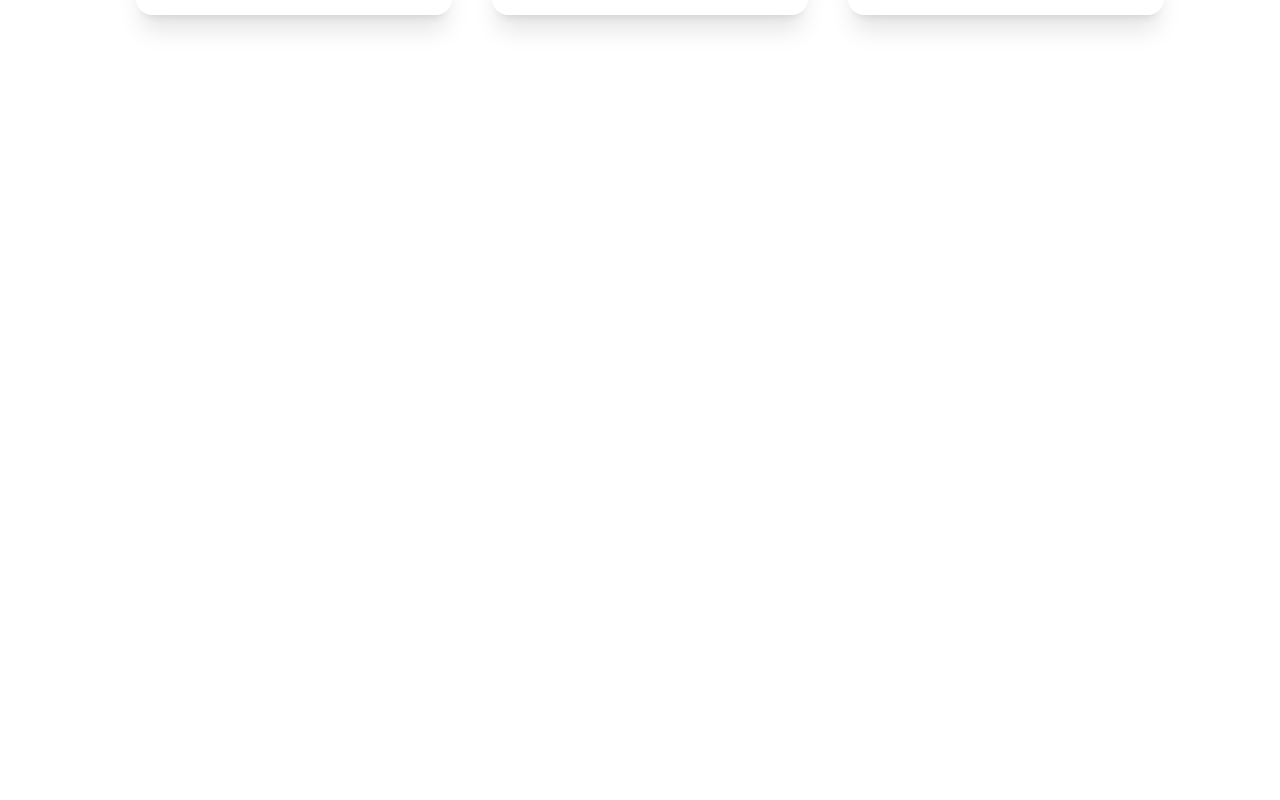
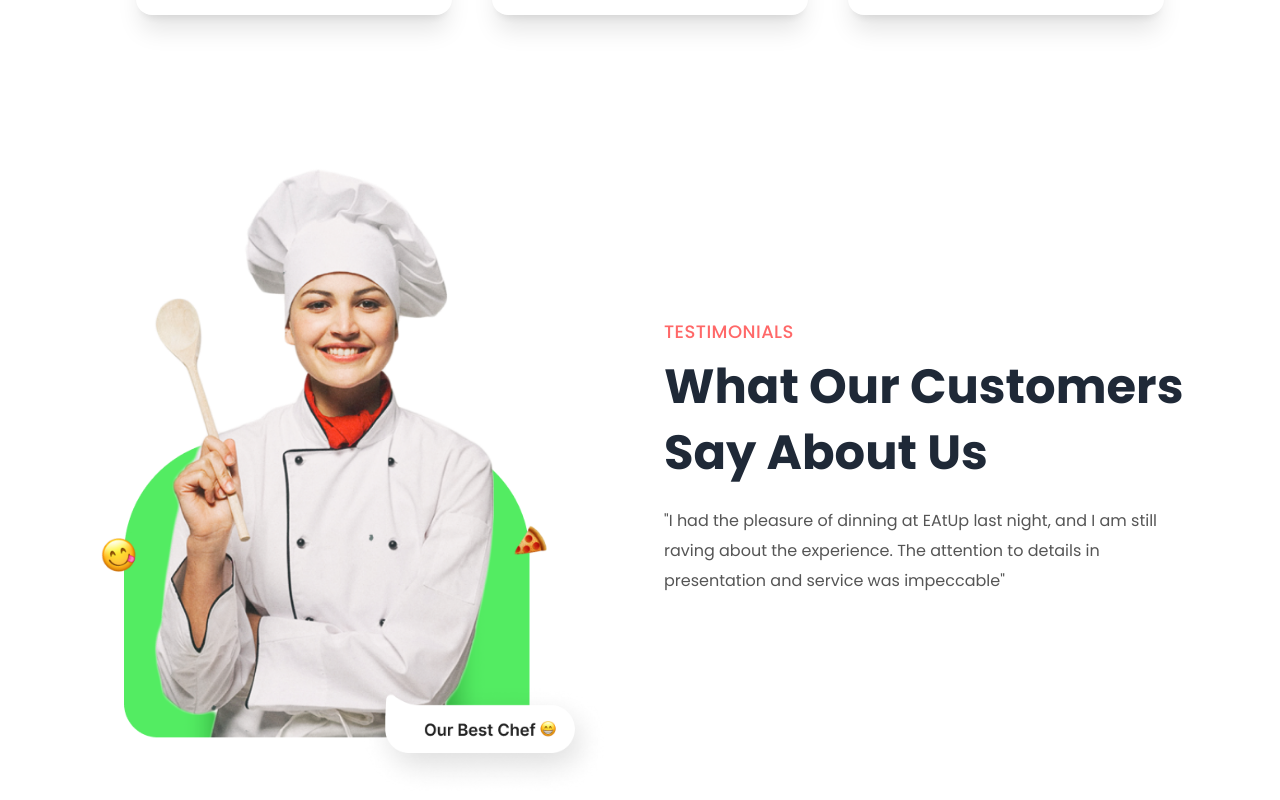
Before and after one commit to Mubarak1A/EatUp, a React (Vite) app in the folder EatUp-client/: page / in a window 1280 px wide. Shown: the part 2413-3213 px from the top of the page. Before the commit the page ends 2548 px from the top, so only its background shows below. Built offline with nearby package versions, Linux system fonts and the light colour scheme.

Commit message:
create and import the testimonials comp

```diff
--- a/EatUp-client/src/pages/home/Home.jsx
+++ b/EatUp-client/src/pages/home/Home.jsx
@@ -2,6 +2,7 @@ import React from 'react'
 import Banner from './components/Banner'
 import Categories from './components/Categories'
 import SpecialDishes from './components/SpecialDishes'
+import Testimonials from './components/Testimonials'
 
 export default function Home() {
   return (
@@ -9,6 +10,7 @@ export default function Home() {
       <Banner />
       <Categories />
       <SpecialDishes />
+      <Testimonials />
     </>
   )
 }
--- /dev/null
+++ b/EatUp-client/src/pages/home/components/Testimonials.jsx
@@ -0,0 +1,24 @@
+/* eslint-disable react/no-unescaped-entities */
+import React from 'react'
+
+export default function Testimonials() {
+    return (
+        <div className='section-container'>
+            <div className='flex fle-col md:flex-row items-center justify-between gap-12'>
+                <div className='md:w-1/2'>
+                    <img src="/images/home/testimonials/testimonials.png" alt="" />
+                </div>
+                <div className='md:w-1/2'>
+                    <div className='text-left md:w-4.5/5'>
+                        <p className='subtitle'>Testimonials</p>
+                        <h2 className='title'>What Our Customers Say About Us</h2>
+                        <blockquote className='my-5 text-secoundary leading-[30px]'>
+                            "I had the pleasure of dinning at EAtUp last night, and I am still raving about the experience. The
+                            attention to details in presentation and service was impeccable"
+                        </blockquote>
+                    </div>
+                </div>
+            </div>
+        </div>
+    )
+}
```
Also changed, not shown: EatUp-client/public/images/home/testimonials/testimonials.png (added).
